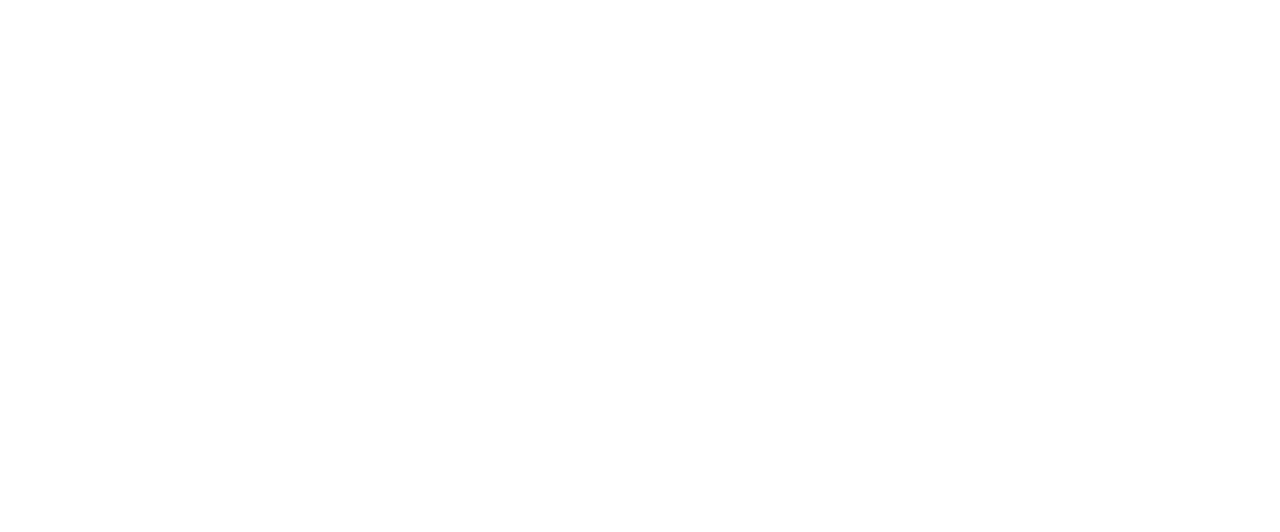
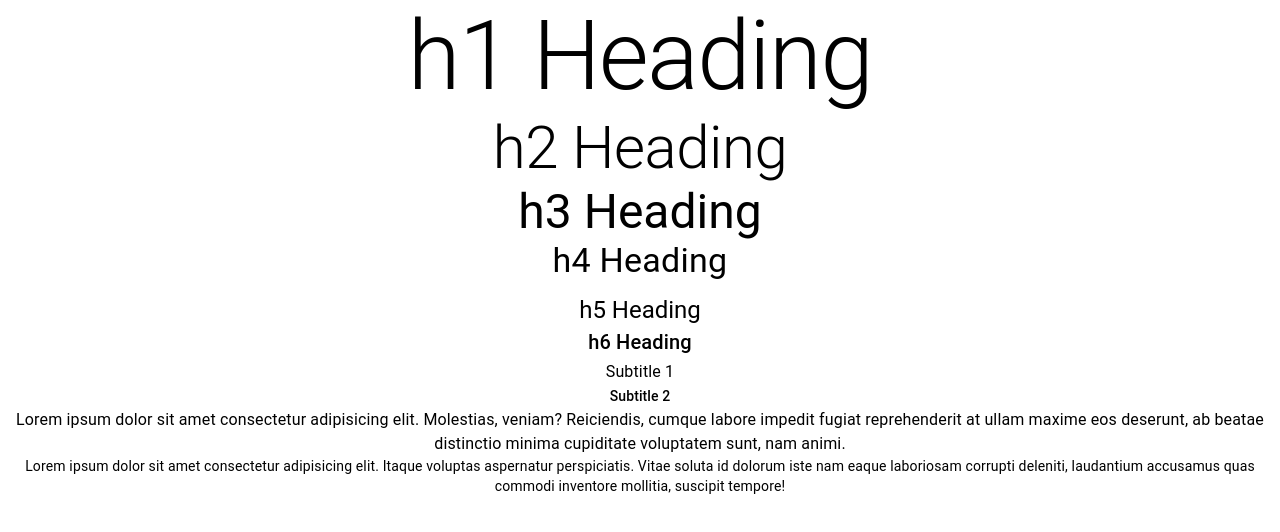
Before and after one commit to Gapotchenko-Yakov/react-mui-codevolution-2, a React (Create React App) app: page / in a window 1280 px wide. Shown: the top 532 px of the page. Built offline with nearby package versions, Linux system fonts and the light colour scheme.

Commit message:
Typography

```diff
--- a/src/App.tsx
+++ b/src/App.tsx
@@ -1,9 +1,12 @@
-import React from "react";
-import logo from "./logo.svg";
 import "./App.css";
+import MuiTypography from "./components/MuiTypography";
 
 function App() {
-  return <div className="App"></div>;
+  return (
+    <div className="App">
+      <MuiTypography />
+    </div>
+  );
 }
 
 export default App;
--- /dev/null
+++ b/src/components/MuiTypography.tsx
@@ -0,0 +1,35 @@
+import { Typography } from "@mui/material";
+import React from "react";
+
+const MuiTypography = () => {
+  return (
+    <div>
+      <Typography variant="h1">h1 Heading</Typography>
+      <Typography variant="h2">h2 Heading</Typography>
+      <Typography variant="h3">h3 Heading</Typography>
+      <Typography variant="h4" component="h1" gutterBottom>
+        h4 Heading
+      </Typography>
+      <Typography variant="h5">h5 Heading</Typography>
+      <Typography variant="h6">h6 Heading</Typography>
+
+      <Typography variant="subtitle1">Subtitle 1</Typography>
+      <Typography variant="subtitle2">Subtitle 2</Typography>
+
+      <Typography variant="body1">
+        Lorem ipsum dolor sit amet consectetur adipisicing elit. Molestias,
+        veniam? Reiciendis, cumque labore impedit fugiat reprehenderit at ullam
+        maxime eos deserunt, ab beatae distinctio minima cupiditate voluptatem
+        sunt, nam animi.
+      </Typography>
+      <Typography variant="body2">
+        Lorem ipsum dolor sit amet consectetur adipisicing elit. Itaque voluptas
+        aspernatur perspiciatis. Vitae soluta id dolorum iste nam eaque
+        laboriosam corrupti deleniti, laudantium accusamus quas commodi
+        inventore mollitia, suscipit tempore!
+      </Typography>
+    </div>
+  );
+};
+
+export default MuiTypography;
```
